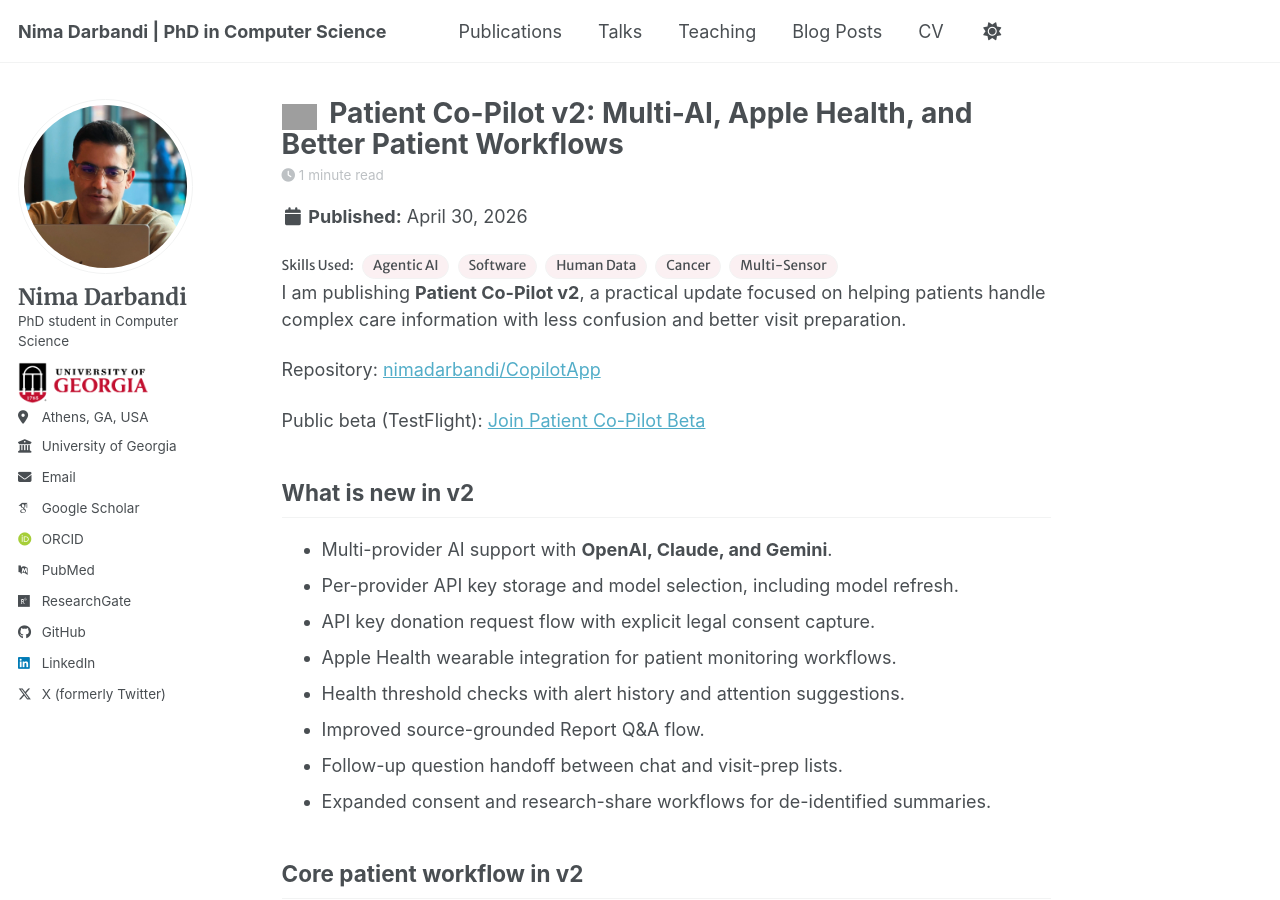
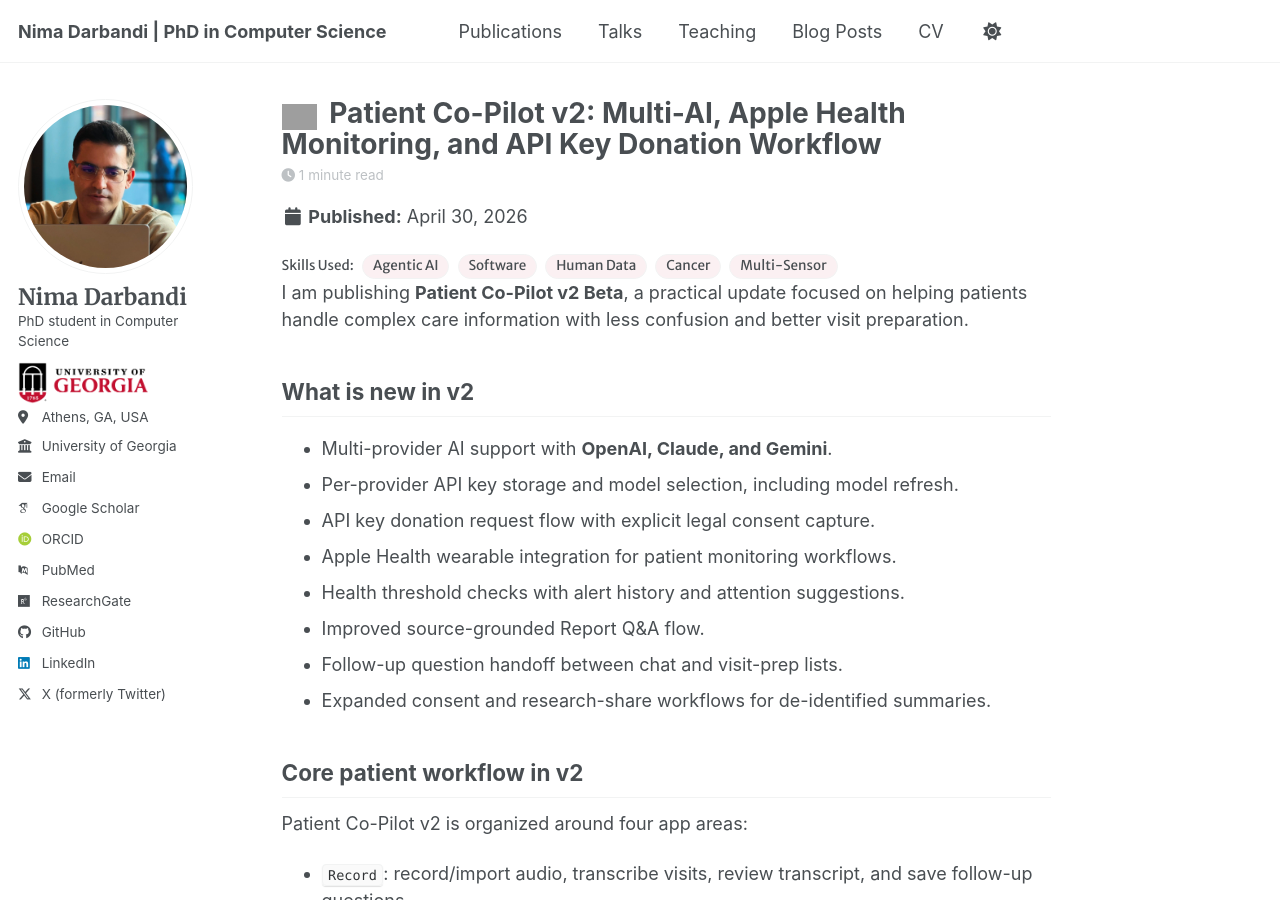
Before and after one commit to nimadarbandi/nimadarbandi.github.io, a Jekyll site: the page built from _posts/2026-04-30-patient-copilot-v2-release.md, in a window 1280 px wide and 900 px high. Built offline with Jekyll 4.4.1, drawn with Linux system fonts in a browser that asks for light colours; some web fonts are replaced; a script bundle is joined from its source files by our own code; library files that are not in the unit come from our copies; some of the changed text lies outside the part shown; grey boxes are pictures that could not be loaded.

Commit message:
post updated

```diff
--- a/_posts/2026-04-30-patient-copilot-v2-release.md
+++ b/_posts/2026-04-30-patient-copilot-v2-release.md
@@ -1,5 +1,5 @@
 ---
-title: "Patient Co-Pilot v2: Multi-AI, Apple Health, and Better Patient Workflows"
+title: "Patient Co-Pilot v2: Multi-AI, Apple Health Monitoring, and API Key Donation Workflow"
 date: 2026-04-30
 permalink: /posts/2026/04/patient-copilot-v2-release/
 tags:
@@ -16,12 +16,7 @@
 post_icon: /images/faraz-icon.png
 post_icon_width: 35
 ---
-I am publishing **Patient Co-Pilot v2**, a practical update focused on helping patients handle complex care information with less confusion and better visit preparation.
-
-Repository: [nimadarbandi/CopilotApp](https://github.com/nimadarbandi/CopilotApp)
-
-Public beta (TestFlight): [Join Patient Co-Pilot Beta](https://testflight.apple.com/join/pvRks2nM)
-
+I am publishing **Patient Co-Pilot v2 Beta**, a practical update focused on helping patients handle complex care information with less confusion and better visit preparation.
 
 ## What is new in v2
 
```
Also changed, not shown: other parts of _posts/2026-04-30-patient-copilot-v2-release.md (+3 -0 lines).
